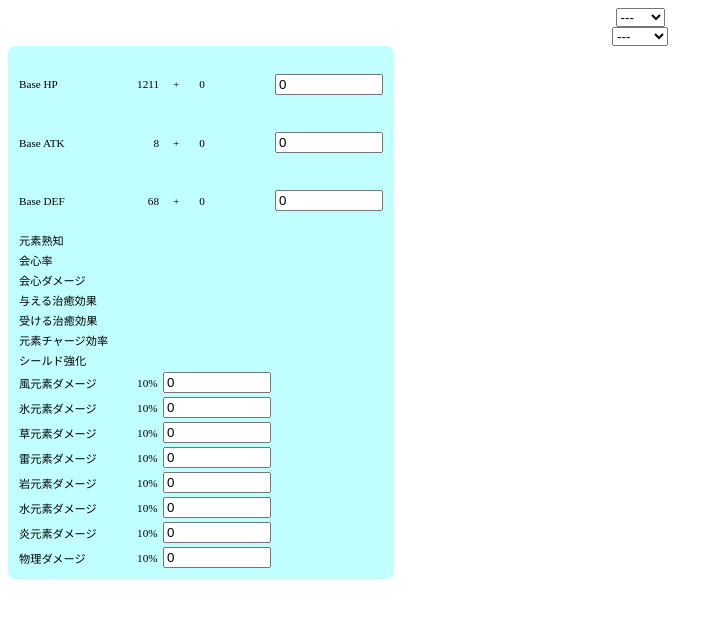
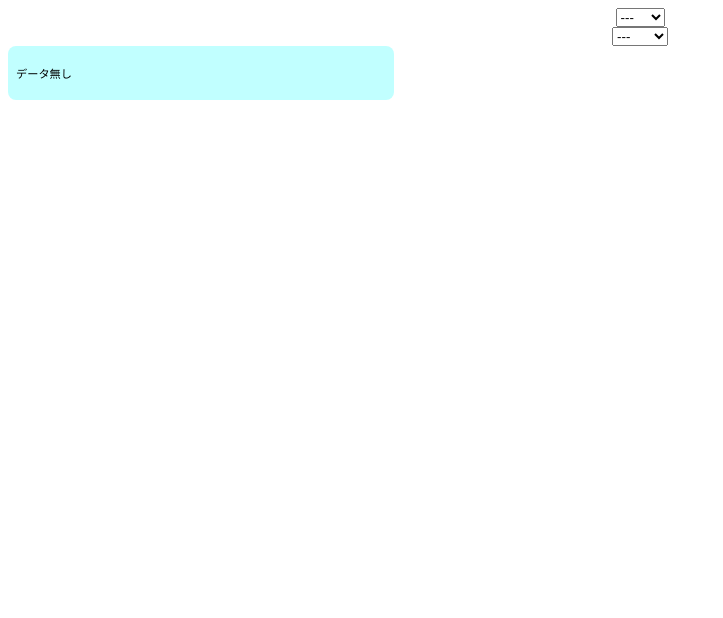
Before and after one commit to Spicy-Cottoncandy/g-calculator, a React (Create React App) app: page / in a window 1280 px wide. Shown: the top 618 px of the page, without its empty margins (0-723 px from the left). Built offline with nearby package versions, Linux system fonts and the light colour scheme.

Commit message:
色々変更

```diff
--- a/src/App.jsx
+++ b/src/App.jsx
@@ -1,30 +1,59 @@
 import "./styles.css";
 import React, { useState } from "react";
-//
-import { CharacterLevels, CharacterBase } from "./data/items";
-//
+
+//components
 import { BaseStatus } from "./components/Status";
-import { CalculationBase } from "./class/CalculationBase";
 import { Character } from "./components/Character";
 import { Level } from "./components/Level";
+
+//data
+import { characters } from "./data/character/characters";
+
+//class
+import { CalculationBase } from "./class/CalculationBase";
+import { changeCharacterStatus } from "./class/Status";
 
 export const App = () => {
   const [calculationBase, setCalculationBase] = useState(new CalculationBase());
   const onChangeCharacter = (event) => {
+    const newid = Number(event.target.value);
+    const newBaseStatus = { ...calculationBase.baseStatus };
+
+    changeCharacterStatus(
+      newBaseStatus,
+      newid,
+      calculationBase.character.levelRank
+    );
+
     setCalculationBase({
       ...calculationBase,
-      character: { ...calculationBase.character, id: event.target.value }
+      character: {
+        ...calculationBase.character,
+        id: newid
+      },
+      baseStatus: newBaseStatus
     });
   };
 
   const onChangeLevel = (event) => {
+    const newLevel = Number(event.target.value.substr(-6, 2));
+    const newLevelRank = event.target.value;
+    const newBaseStatus = { ...calculationBase.baseStatus };
+
+    changeCharacterStatus(
+      newBaseStatus,
+      calculationBase.character.id,
+      newLevelRank
+    );
+
     setCalculationBase({
       ...calculationBase,
       character: {
         ...calculationBase.character,
-        levelRank: event.target.value,
-        level: Number(event.target.value.substr(-6, 2))
-      }
+        levelRank: newLevelRank,
+        level: newLevel
+      },
+      baseStatus: newBaseStatus
     });
   };
 
@@ -35,13 +64,13 @@ export const App = () => {
         <Level onChange={onChangeLevel} />
       </div>
       <div className="BaseStatusArea">
-        {typeof CharacterBase.HP[calculationBase.character.levelRank] !==
-          "undefined" &&
-        typeof CharacterBase.ATK[calculationBase.character.levelRank] !==
-          "undefined" &&
-        typeof CharacterBase.DEF[calculationBase.character.levelRank] !==
-          "undefined" ? (
-          <BaseStatus level={calculationBase.character.levelRank} />
+        {typeof characters[calculationBase.character.id] !== "undefined" ? (
+          <>
+            <BaseStatus
+              level={calculationBase.character.levelRank}
+              calculationBase={calculationBase}
+            />
+          </>
         ) : (
           <p>データ無し</p>
         )}
--- a/src/class/CalculationBase.js
+++ b/src/class/CalculationBase.js
@@ -1,3 +1,6 @@
+import { characters } from "../data/character/characters";
+import { Status } from "./Status";
+
 export class CalculationBase {
   constructor() {
     this.character = {
@@ -44,7 +47,12 @@ export class CalculationBase {
         mainStat: ""
       }
     };
-    this.extendStatus = {
+    this.baseStatus = new Status();
+    this.extendStatus = new Status();
+  }
+
+  initBaseStatus() {
+    this.baseStatus = {
       hp: 0,
       hpPercent: 0.0,
       atk: 0,
--- /dev/null
+++ b/src/class/Status.js
@@ -0,0 +1,67 @@
+import { characters } from "../data/character/characters";
+
+export class Status {
+  constructor() {
+    this.hp = 0;
+    this.hpPercent = 0.0;
+    this.atk = 0;
+    this.atkPercent = 0.0;
+    this.def = 0;
+    this.defPercent = 0.0;
+    this.elementalMastery = 0;
+    this.criticalRate = 0.0;
+    this.criticalDamage = 0;
+    this.healingBonus = 0.0; //与える治癒効果
+    this.incomingHealingBonus = 0; //受ける治癒効果
+    this.energyRecharge = 0.0;
+    this.shieldStrength = 0.0;
+    this.damageBonus = {
+      Anemo: 0, //風
+      Cryo: 0, //氷
+      Dendro: 0, //草
+      Electro: 0, //雷
+      Geo: 0, //岩
+      Hydro: 0, //水
+      Pyro: 0, //炎
+      Physical: 0 //物理
+    };
+  }
+}
+
+export const changeCharacterStatus = (status, id, levelRank) => {
+  if (typeof characters[id] === "undefined") {
+    status.hp = status.atk = status.def = 0;
+    return;
+  }
+  status.hp = characters[id].HP[levelRank];
+  status.atk = characters[id].ATK[levelRank];
+  status.def = characters[id].DEF[levelRank];
+};
+
+/*
+this.status = {
+  hp: 0,
+  hpPercent: 0.0,
+  atk: 0,
+  atkPercent: 0.0,
+  def: 0,
+  defPercent: 0.0,
+  elementalMastery: 0,
+  criticalRate: 0.0,
+  criticalDamage: 0,
+  healingBonus: 0.0, //与える治癒効果
+  incomingHealingBonus: 0, //受ける治癒効果
+  energyRecharge: 0.0,
+  shieldStrength: 0.0,
+  damageBonus: {
+    Anemo: 0, //風
+    Cryo: 0, //氷
+    Dendro: 0, //草
+    Electro: 0, //雷
+    Geo: 0, //岩
+    Hydro: 0, //水
+    Pyro: 0, //炎
+    Physical: 0 //物理
+  }
+};
+*/
--- a/src/components/Status.jsx
+++ b/src/components/Status.jsx
@@ -1,10 +1,9 @@
 import React, { useState } from "react";
-import { CharacterLevels, CharacterBase } from "../data/items";
 import { InputNumber } from "../Parts";
 import { calculateBonus } from "../functions/Util";
 
 export const BaseStatus = (props) => {
-  const { level } = props;
+  const { level, calculationBase } = props;
 
   const [HPBonus, setHPBonus] = useState(0);
   const [ATKBonus, setATKBonus] = useState(0);
@@ -69,24 +68,24 @@ export const BaseStatus = (props) => {
           <tr>
             <BaseStatusTd
               title="Base HP"
-              basevalue={CharacterBase.HP[level]}
-              bonusparcent={HPBonus}
+              basevalue={calculationBase.baseStatus.hp}
+              bonusparcent={calculationBase.extendStatus.hpPercent}
               onChange={onChangeHPBonus}
             />
           </tr>
           <tr>
             <BaseStatusTd
               title="Base ATK"
-              basevalue={CharacterBase.ATK[level]}
-              bonusparcent={ATKBonus}
+              basevalue={calculationBase.baseStatus.atk}
+              bonusparcent={calculationBase.extendStatus.atkPercent}
               onChange={onChangeATKBonus}
             />
           </tr>
           <tr>
             <BaseStatusTd
               title="Base DEF"
-              basevalue={CharacterBase.DEF[level]}
-              bonusparcent={DEFBonus}
+              basevalue={calculationBase.baseStatus.def}
+              bonusparcent={calculationBase.baseStatus.defPercent}
               onChange={onChangeDEFBonus}
             />
           </tr>
--- /dev/null
+++ b/src/data/character/characters.js
@@ -0,0 +1,5 @@
+import { Hutao } from "./Hutao";
+
+export const characters = {
+  1: Hutao
+};
```
